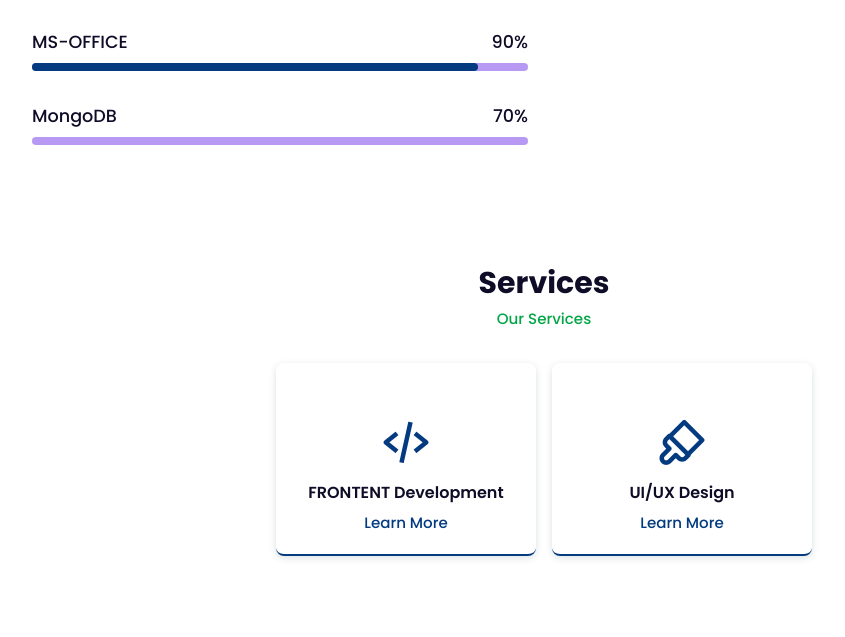
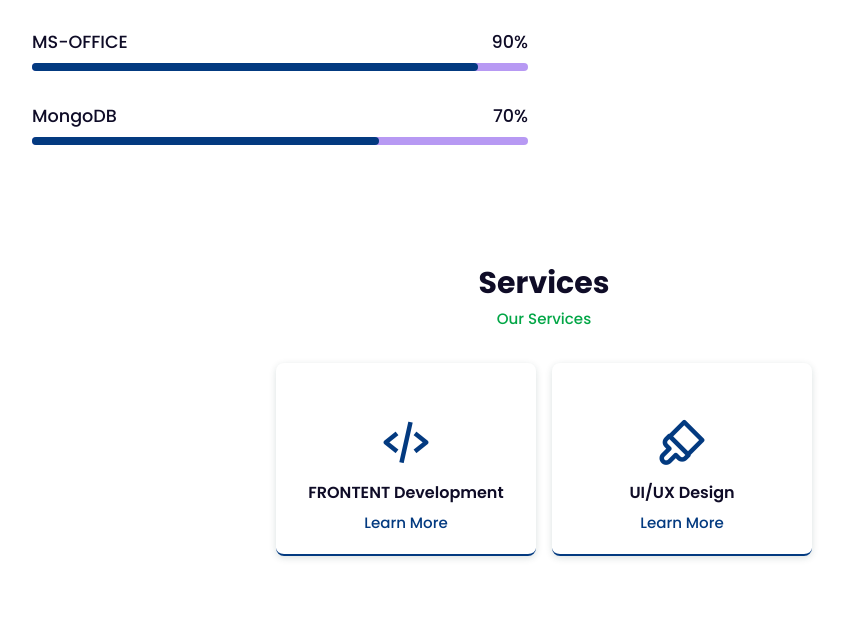
Before and after one commit to prem052001/PORFOLIO, a plain HTML site: page index.html in a window 1280 px wide. Shown: the part 2046-2683 px from the top of the page, without its empty margins (96-941 px from the left). Drawn offline with nearby package versions, Linux system fonts and the light colour scheme.

Commit message:
Update style.css

```diff
--- a/style.css
+++ b/style.css
@@ -284,6 +284,9 @@ span {
   width: 90%;
 }
 
+.Mongo-bar {
+  width: 70%;
+}
 .services-content {
   display: grid;
   grid-template-columns: repeat(auto-fit, minmax(200px, auto));
```
